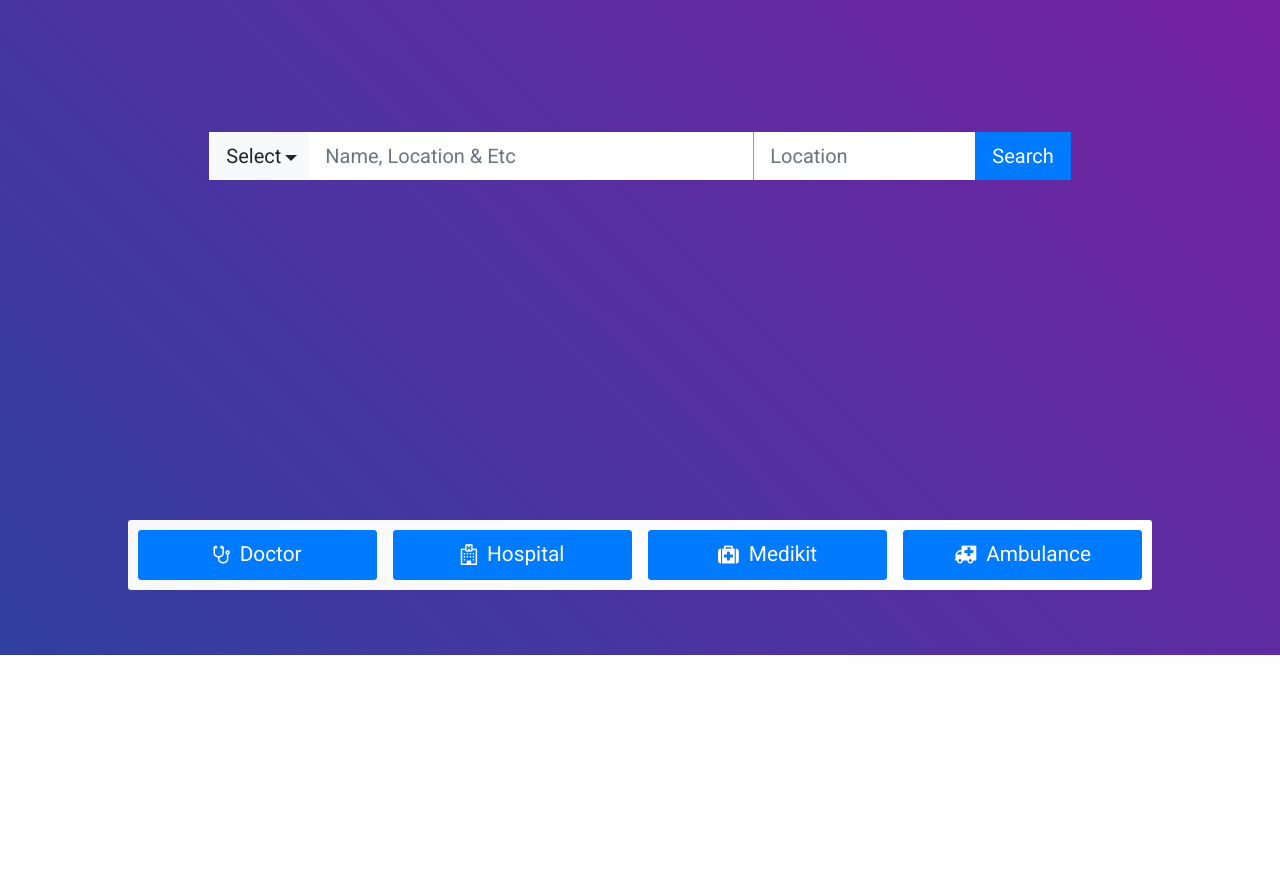
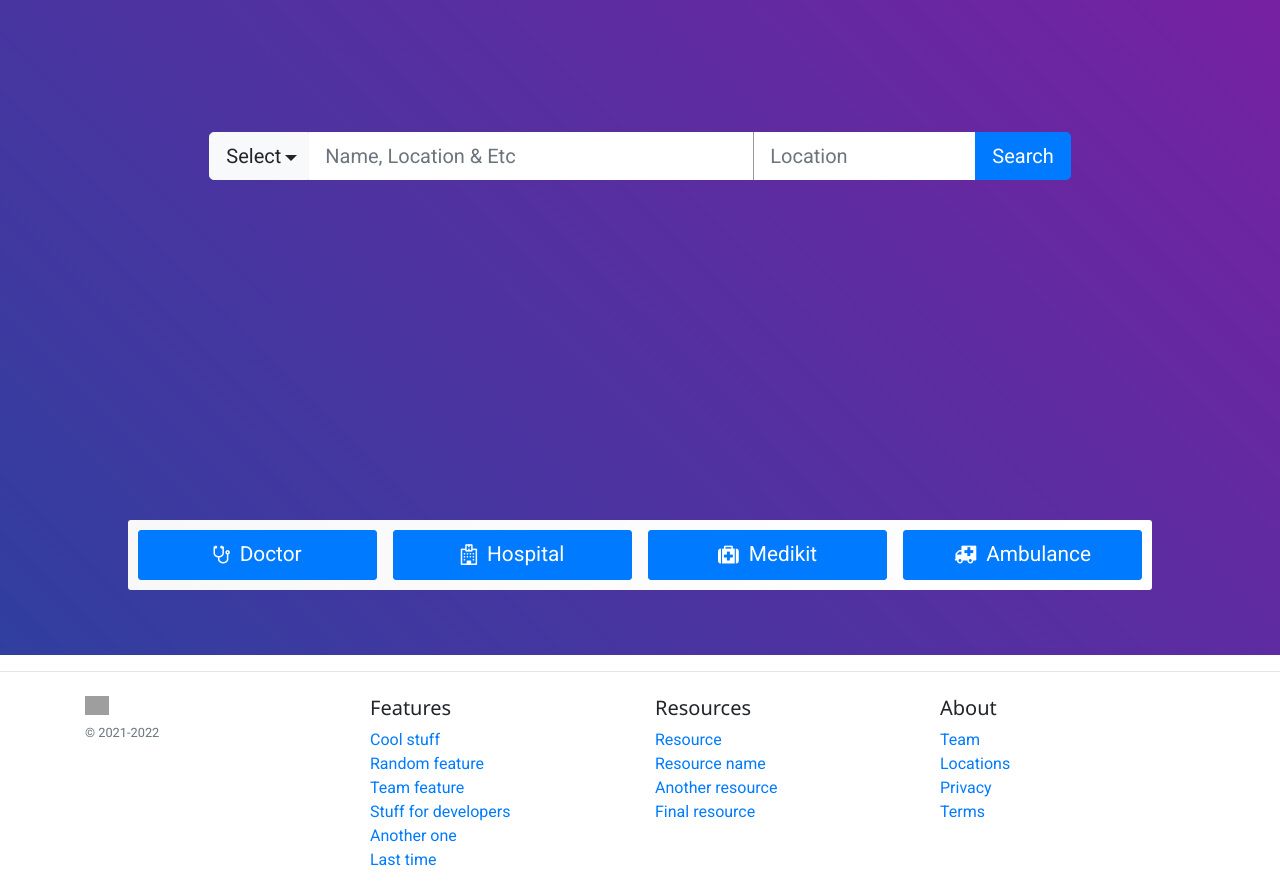
Before and after one commit to Seshuggina/docyard, an Angular app: page / in a window 1280 px wide. Shown: the part 200-1088 px from the top of the page. Before the commit the page ends 855 px from the top, so only its background shows below. Built offline with nearby package versions, Linux system fonts and the light colour scheme; grey boxes are pictures that could not be loaded.

Commit message:
Footer Added

```diff
--- a/src/app/app.component.html
+++ b/src/app/app.component.html
@@ -2,3 +2,5 @@
 <main role="main" class="container">
     <router-outlet></router-outlet>
 </main>
+<hr>
+<app-footer></app-footer>
--- a/src/app/app.component.scss
+++ b/src/app/app.component.scss
@@ -1,3 +1,4 @@
 main {
     padding-top: 55px;
+    min-height: calc(100vh + 55px);
 }
--- a/src/app/home/home.component.scss
+++ b/src/app/home/home.component.scss
@@ -8,7 +8,7 @@
     background: linear-gradient(45deg, #303f9f, #7b1fa2);
     // background-image: url("../../assets/img/banner.jpeg");
     background-size: cover;
-    z-index: -1;
+    z-index: 1;
     color: #fff;
     // .banner_background {
     //     background: -webkit-linear-gradient(45deg,#303f9f,#7b1fa2);
@@ -30,7 +30,8 @@
     left: 10%;
     right: 10%;
     top: calc(100vh - 80px);
-    position: fixed;
+    position: absolute;
+    z-index: 2;
     button {
         flex-grow: 1;
         margin: 0 8px;
--- a/src/app/shared/footer/footer.component.html
+++ b/src/app/shared/footer/footer.component.html
@@ -1 +1,37 @@
-<p>footer works!</p>
+<footer class="container pt-2">
+    <div class="row">
+      <div class="col-12 col-md">
+        <img class="mb-2" src="/docs/5.0/assets/brand/bootstrap-logo.svg" alt="" width="24" height="19">
+        <small class="d-block mb-3 text-muted">&copy; 2021-2022</small>
+      </div>
+      <div class="col-6 col-md">
+        <h5>Features</h5>
+        <ul class="list-unstyled text-small">
+          <li><a class="link-secondary" href="#">Cool stuff</a></li>
+          <li><a class="link-secondary" href="#">Random feature</a></li>
+          <li><a class="link-secondary" href="#">Team feature</a></li>
+          <li><a class="link-secondary" href="#">Stuff for developers</a></li>
+          <li><a class="link-secondary" href="#">Another one</a></li>
+          <li><a class="link-secondary" href="#">Last time</a></li>
+        </ul>
+      </div>
+      <div class="col-6 col-md">
+        <h5>Resources</h5>
+        <ul class="list-unstyled text-small">
+          <li><a class="link-secondary" href="#">Resource</a></li>
+          <li><a class="link-secondary" href="#">Resource name</a></li>
+          <li><a class="link-secondary" href="#">Another resource</a></li>
+          <li><a class="link-secondary" href="#">Final resource</a></li>
+        </ul>
+      </div>
+      <div class="col-6 col-md">
+        <h5>About</h5>
+        <ul class="list-unstyled text-small">
+          <li><a class="link-secondary" href="#">Team</a></li>
+          <li><a class="link-secondary" href="#">Locations</a></li>
+          <li><a class="link-secondary" href="#">Privacy</a></li>
+          <li><a class="link-secondary" href="#">Terms</a></li>
+        </ul>
+      </div>
+    </div>
+  </footer>
--- a/src/app/shared/navbar/navbar.component.scss
+++ b/src/app/shared/navbar/navbar.component.scss
@@ -99,11 +99,11 @@ nav {
 @media (max-width:991.98px) {
   .navbar-collapse {
     position: absolute;
-    top: 57px;
+    top: 56px;
     left: 0;
     padding: 10px;
     height: 100vh !important;
-    background: linear-gradient(45deg, #7b1fa2, #303f9f);
+    background: linear-gradient(-70deg, #7b1fa2, #303f9f);
     min-width: 300px;
     box-shadow:3px 1px 4px -3px #222;
   }
--- a/src/assets/sass/custom/button.scss
+++ b/src/assets/sass/custom/button.scss
@@ -1,3 +1,3 @@
 .btn {
-    border-radius: 0;
+
 }
--- a/src/assets/sass/custom/common.scss
+++ b/src/assets/sass/custom/common.scss
@@ -17,6 +17,11 @@
             max-width: 200px;
             min-width: 100px;
             text-align: left;
+            border-top-right-radius: 0;
+            border-bottom-right-radius: 0;
+            @media (max-width: 767.98px) {
+                line-height: 24px;
+            }
             span {
                 max-width: 150px;
                 white-space: nowrap;
@@ -30,6 +35,13 @@
         right: 12px;
         position: absolute;
         top: 23px;
+        @media (max-width: 767.98px) {
+            top: 19px;
+        }
+    }
+    .btn-primary {
+        border-top-left-radius: 0;
+        border-bottom-left-radius: 0;
     }
     .nav-search & {
         justify-content: flex-start;
```
